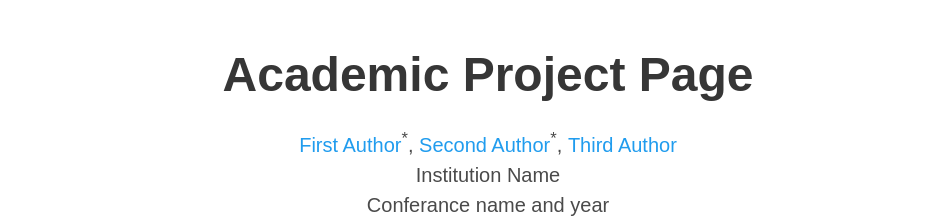
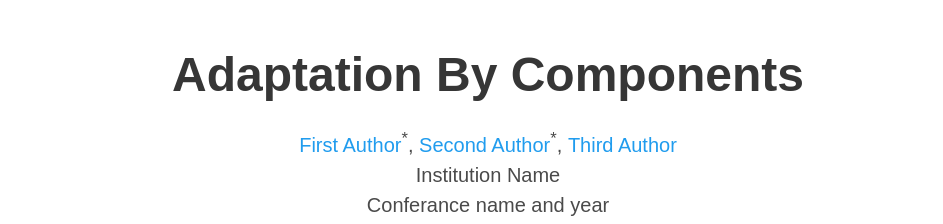
Before and after one commit to toshi2k2/adaptbycomp, a plain HTML site: page index.html in a window 1280 px wide. Shown: the top 224 px of the page, without its empty margins (152-1095 px from the left). Drawn offline with nearby package versions, Linux system fonts and the light colour scheme; some icons are missing; a web font is replaced by a local one.

Commit message:
Update index.html

```diff
--- a/index.html
+++ b/index.html
@@ -52,7 +52,7 @@
       <div class="container is-max-desktop">
         <div class="columns is-centered">
           <div class="column has-text-centered">
-            <h1 class="title is-1 publication-title">Academic Project Page</h1>
+            <h1 class="title is-1 publication-title">Adaptation By Components</h1>
             <div class="is-size-5 publication-authors">
               <!-- Paper authors -->
               <span class="author-block">
```
